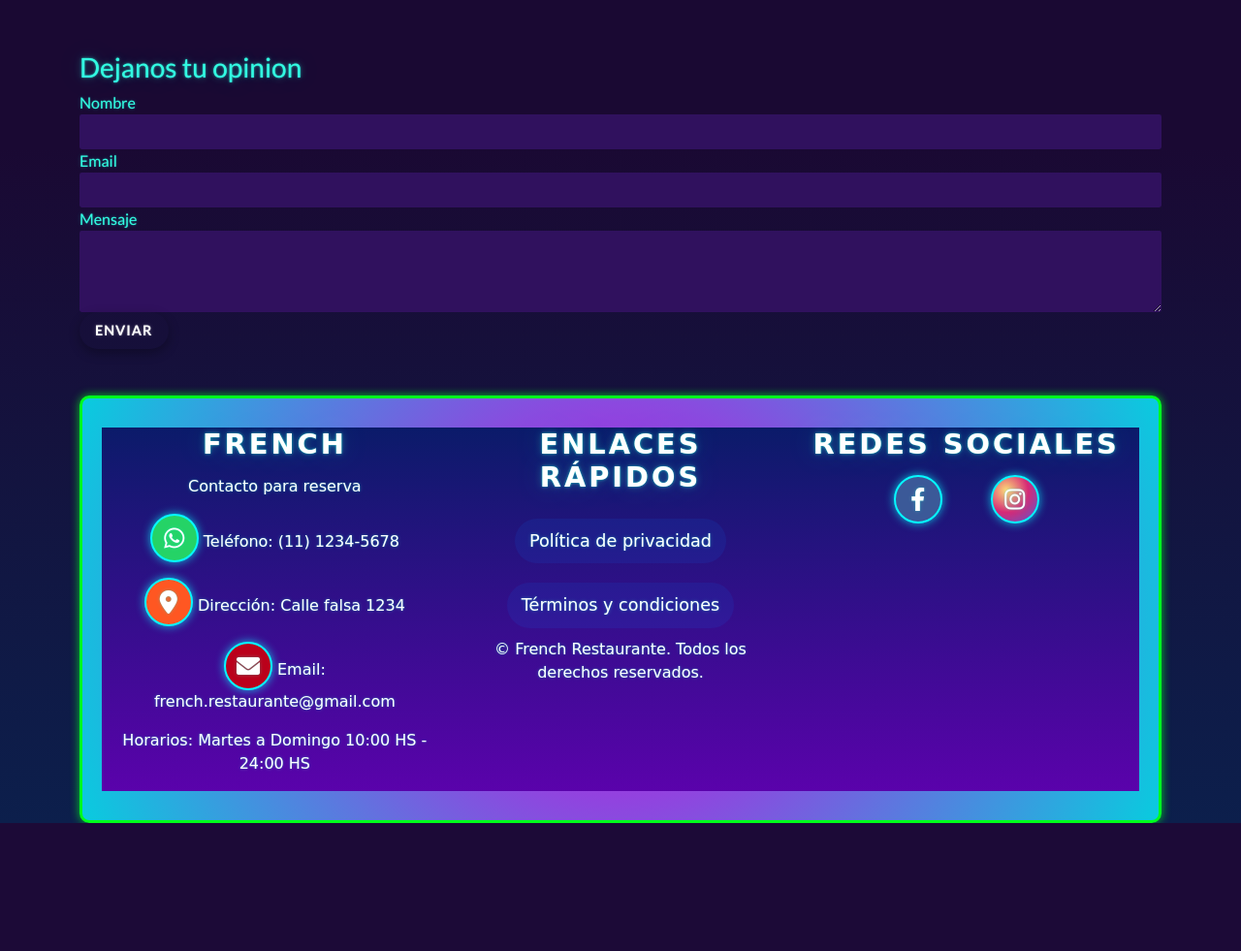
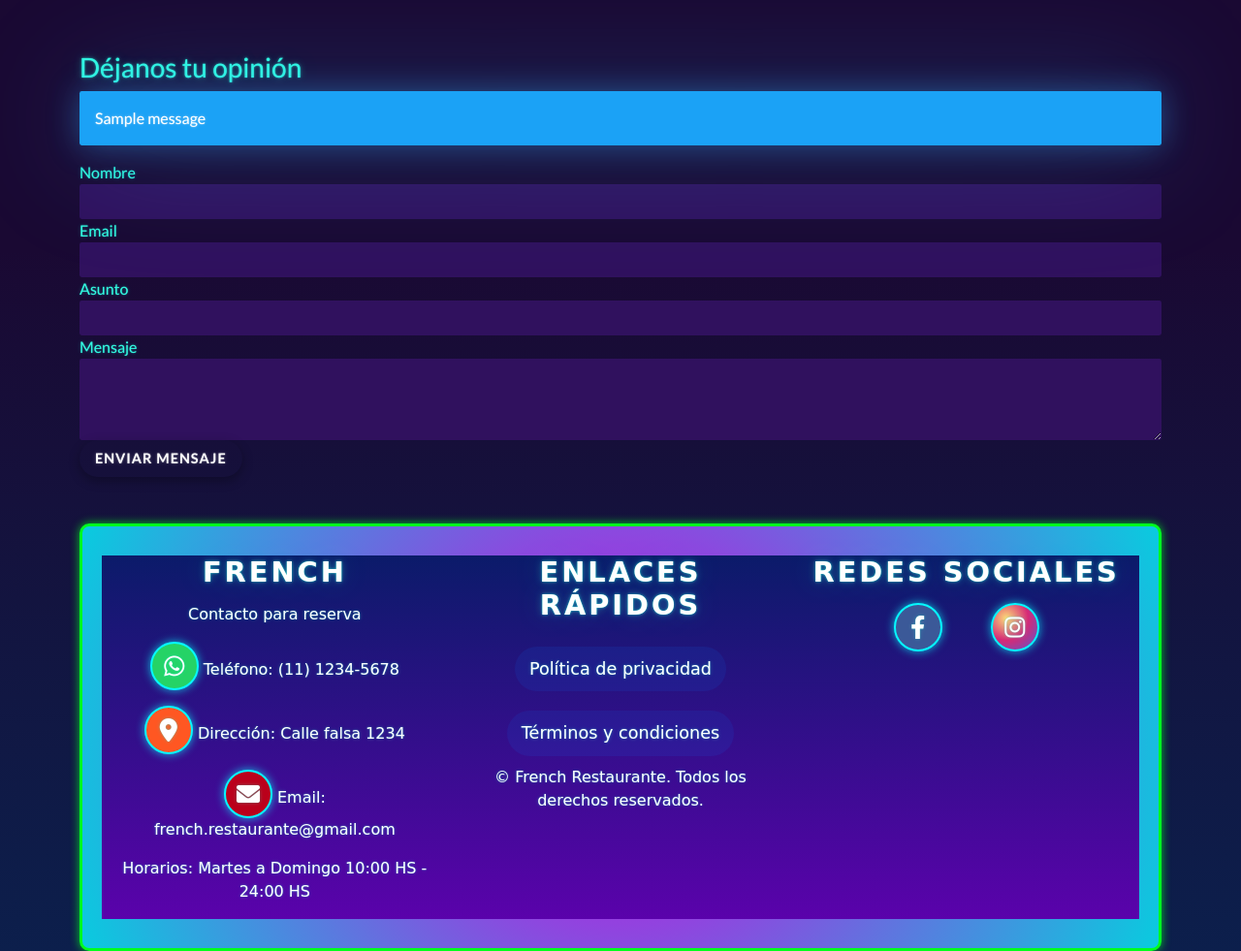
Before and after one commit to BryanRB519/Menu-Restaurante, a Django app: page / in a window 1280 px wide. Shown: the part 2637-3618 px from the top of the page at 97% size. Before the commit the page ends 3486 px from the top, so only its background shows below. Run offline with Django 5.2, Linux system fonts and the light colour scheme; tables that the repository leaves empty hold one stand-in row (values such as "Sample post"); one stand-in notice (Sample message) is shown; some libraries are stand-ins or nearby versions.

Commit message:
cambios para mandar mensajes

```diff
--- a/MiProyecto/App/templates/App/index.html
+++ b/MiProyecto/App/templates/App/index.html
@@ -241,27 +241,37 @@
             </div>
     </div>
 
-
+        <!-- Mensajes -->
     <div class="contacto mt-5">
         <div class="row mt-4">
             <div class="col-md-12">
-                <h3>Dejanos tu opinion</h3>
+                <h3>Déjanos tu opinión</h3>
 
-                <form action="{% url 'Contacto'%}" method="post">
+                {% if messages %}
+                    {% for message in messages %}
+                        <div class="alert alert-info">{{ message }}</div>
+                    {% endfor %}
+                {% endif %}
+
+                <form action="{% url 'Contacto' %}" method="post">
                     {% csrf_token %}
                     <div class="form-group">
                         <label for="nombre">Nombre</label>
-                        <input type="text" class="form-control" id="nombre" name="name" required>
+                        <input type="text" class="form-control" id="nombre" name="nombre" required>
                     </div>
                     <div class="form-group">
                         <label for="email">Email</label>
                         <input type="email" class="form-control" id="email" name="email" required>
                     </div>
                     <div class="form-group">
+                        <label for="asunto">Asunto</label>
+                        <input type="text" class="form-control" id="asunto" name="asunto" required>
+                    </div>
+                    <div class="form-group">
                         <label for="mensaje">Mensaje</label>
                         <textarea class="form-control" id="mensaje" name="mensaje" rows="3" required></textarea>
-                    </div>
-                    <button type="submit" class="btn btn-primary">Enviar</button>
+                    </button>
+                    <button type="submit" class="btn btn-primary">Enviar Mensaje</button>
                 </form>
             </div>
         </div>
@@ -292,8 +302,8 @@
                 <div class="col-md-4">
                     <h5>Redes Sociales</h5>
                     <ul class="social-icons">
-                        <li><a href="#" class="icon icon-facebook"><i class="fab fa-facebook-f"></i></a></li> <!-- Icono de Facebook -->
-                        <li><a href="#" class="icon icon-instagram"><i class="fab fa-instagram"></i></a></li> <!-- Icono de Instagram -->
+                        <li><a href="https://web.facebook.com/profile.php?id=61568414618286" class="icon icon-facebook"><i class="fab fa-facebook-f"></i></a></li> <!-- Icono de Facebook -->
+                        <li><a href="https://www.instagram.com/french_restaurant2024/?igsh=MXZrN3RrNGZjNjZ0Mw%3D%3D" class="icon icon-instagram"><i class="fab fa-instagram"></i></a></li> <!-- Icono de Instagram -->
                     </ul>
                 </div>
             </div>
```
Also changed, not shown: MiProyecto/App/templates/App/Email-Template.html (added, +18 -0 lines), MiProyecto/App/templates/App/Gracias.html (+4 -4 lines).
